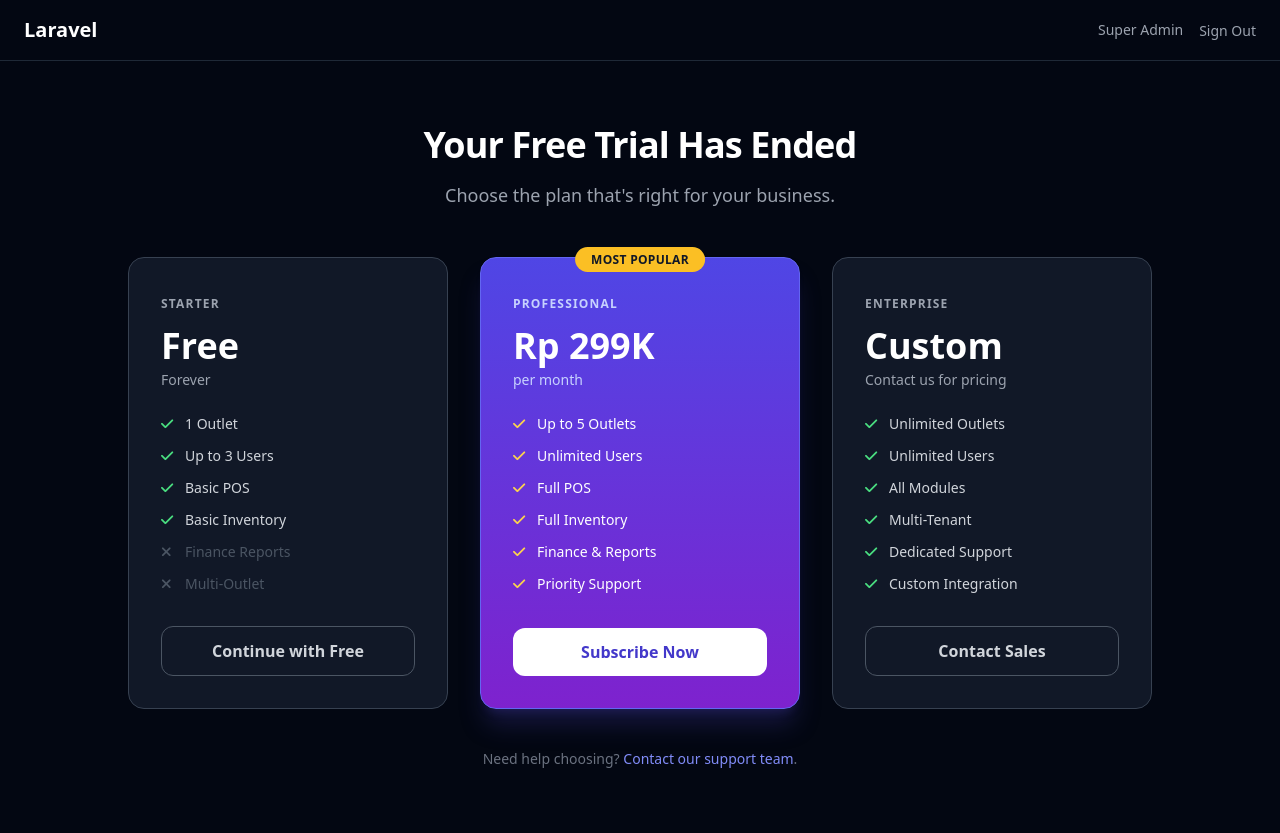
After one commit to fawazbayureksa/pointofsalses-2026, a Laravel app: page /subscription/plans in a window 1280 px wide. The commit adds this page. Run offline with Laravel 12, Linux system fonts and the light colour scheme; a user stored in the database is signed in; data comes from the database, SQL or seed files in the repository; parts of the project's set-up code (start-up, migrations or seed data) failed here and were passed over; some libraries are stand-ins or nearby versions.

Commit message:
feat: add subscription and free-trial features
Agent-Logs-Url: https://github.com/fawazbayureksa/pointofsalses-2026/sessions/96630fff-cde1-470d-9030-140c0dfe311c

Co-authored-by: rexxmks <263259292+rexxmks@users.noreply.github.com>

```diff
--- /dev/null
+++ b/app/Http/Controllers/SubscriptionController.php
@@ -0,0 +1,45 @@
+<?php
+
+namespace App\Http\Controllers;
+
+use Illuminate\Http\Request;
+use Illuminate\Support\Facades\Auth;
+
+class SubscriptionController extends Controller
+{
+    /** Show the available subscription plans. */
+    public function plans()
+    {
+        $tenant = Auth::user()?->tenant;
+
+        return view('subscription.plans', compact('tenant'));
+    }
+
+    /**
+     * Handle a plan selection from the subscription page.
+     * Currently only the "basic" (free) plan can be self-selected.
+     * Paid plans are handled via the contact-sales / email flow.
+     */
+    public function select(Request $request)
+    {
+        $request->validate([
+            'plan' => ['required', 'in:basic'],
+        ]);
+
+        $user   = Auth::user();
+        $tenant = $user?->tenant;
+
+        if (! $tenant) {
+            return redirect()->route('subscription.plans')
+                ->with('warning', 'No tenant associated with your account.');
+        }
+
+        $tenant->update([
+            'plan'          => 'basic',
+            'trial_ends_at' => null,
+        ]);
+
+        return redirect('/admin/dashboard')
+            ->with('success', 'You are now on the free Starter plan.');
+    }
+}
--- a/app/Models/Tenant.php
+++ b/app/Models/Tenant.php
@@ -25,12 +25,14 @@ class Tenant extends Model
         'plan',
         'status',
         'trial_ends_at',
+        'subscription_skipped',
         'settings',
     ];
 
     protected $casts = [
-        'trial_ends_at' => 'datetime',
-        'settings'      => 'array',
+        'trial_ends_at'        => 'datetime',
+        'subscription_skipped' => 'boolean',
+        'settings'             => 'array',
     ];
 
     public function getActivitylogOptions(): LogOptions
@@ -61,6 +63,43 @@ class Tenant extends Model
         return $this->status === 'suspended';
     }
 
+    /** Whether this tenant is currently within a free-trial window. */
+    public function isOnTrial(): bool
+    {
+        return $this->trial_ends_at !== null && $this->trial_ends_at->isFuture();
+    }
+
+    /** Remaining trial days (0 when trial has ended or was never set). */
+    public function trialDaysLeft(): int
+    {
+        if (! $this->isOnTrial()) {
+            return 0;
+        }
+
+        return (int) now()->diffInDays($this->trial_ends_at);
+    }
+
+    /**
+     * Whether the tenant may access the application.
+     *
+     * Access is granted when any of the following is true:
+     *  1. subscription_skipped flag is set (manual override by super-admin)
+     *  2. plan is "basic" (always-free starter tier)
+     *  3. trial has not yet expired
+     */
+    public function canAccessSystem(): bool
+    {
+        if ($this->subscription_skipped) {
+            return true;
+        }
+
+        if ($this->plan === 'basic') {
+            return true;
+        }
+
+        return $this->isOnTrial();
+    }
+
     public function getSetting(string $key, mixed $default = null): mixed
     {
         return data_get($this->settings, $key, $default);
--- a/bootstrap/app.php
+++ b/bootstrap/app.php
@@ -13,10 +13,11 @@ return Application::configure(basePath: dirname(__DIR__))
     )
     ->withMiddleware(function (Middleware $middleware): void {
         $middleware->alias([
-            'tenant.active'      => \App\Http\Middleware\EnsureTenantActive::class,
-            'permission'         => \App\Http\Middleware\CheckPermission::class,
-            'role'               => \Spatie\Permission\Middleware\RoleMiddleware::class,
-            'role_or_permission' => \Spatie\Permission\Middleware\RoleOrPermissionMiddleware::class,
+            'tenant.active'       => \App\Http\Middleware\EnsureTenantActive::class,
+            'subscription.check'  => \App\Http\Middleware\CheckSubscription::class,
+            'permission'          => \App\Http\Middleware\CheckPermission::class,
+            'role'                => \Spatie\Permission\Middleware\RoleMiddleware::class,
+            'role_or_permission'  => \Spatie\Permission\Middleware\RoleOrPermissionMiddleware::class,
         ]);
     })
     ->withExceptions(function (Exceptions $exceptions): void {
--- /dev/null
+++ b/resources/views/subscription/plans.blade.php
@@ -0,0 +1,174 @@
+<!DOCTYPE html>
+<html lang="en">
+<head>
+    <meta charset="utf-8">
+    <meta name="viewport" content="width=device-width, initial-scale=1">
+    <meta name="csrf-token" content="{{ csrf_token() }}">
+    <title>Choose Your Plan – {{ config('app.name') }}</title>
+    <script src="https://cdn.tailwindcss.com"></script>
+    <link rel="stylesheet" href="https://cdnjs.cloudflare.com/ajax/libs/font-awesome/6.4.0/css/all.min.css">
+</head>
+<body class="bg-gray-950 text-white min-h-screen flex flex-col">
+
+    {{-- Navbar --}}
+    <header class="border-b border-gray-800 px-6 py-4 flex items-center justify-between">
+        <a href="/" class="text-xl font-bold text-white">
+            {{ config('app.name', 'POS System') }}
+        </a>
+        <div class="flex items-center space-x-4">
+            @auth
+                <span class="text-sm text-gray-400">{{ Auth::user()->name }}</span>
+                <form method="POST" action="{{ route('logout') }}" class="inline">
+                    @csrf
+                    <button class="text-sm text-gray-400 hover:text-white transition">Sign Out</button>
+                </form>
+            @endauth
+        </div>
+    </header>
+
+    {{-- Flash warning --}}
+    @if (session('warning'))
+        <div class="bg-amber-900/50 border border-amber-700 text-amber-200 text-sm px-6 py-3 text-center">
+            <i class="fa-solid fa-triangle-exclamation mr-2"></i>{{ session('warning') }}
+        </div>
+    @endif
+
+    {{-- Hero --}}
+    <section class="flex-1 py-16 px-4">
+        <div class="max-w-5xl mx-auto text-center mb-12">
+            <h1 class="text-4xl font-extrabold tracking-tight mb-4">
+                Your Free Trial Has Ended
+            </h1>
+            @if ($tenant)
+                <p class="text-gray-400 text-lg">
+                    Choose the plan that's right for <strong class="text-white">{{ $tenant->name }}</strong>
+                    and get back to selling.
+                </p>
+            @else
+                <p class="text-gray-400 text-lg">Choose the plan that's right for your business.</p>
+            @endif
+        </div>
+
+        {{-- Plans grid --}}
+        <div class="max-w-5xl mx-auto grid grid-cols-1 md:grid-cols-3 gap-8">
+
+            {{-- Starter (Free) --}}
+            <div class="bg-gray-900 border border-gray-700 rounded-2xl p-8 flex flex-col">
+                <div class="mb-6">
+                    <span class="text-xs font-semibold uppercase tracking-widest text-gray-400">Starter</span>
+                    <p class="mt-3 text-4xl font-extrabold">Free</p>
+                    <p class="mt-1 text-gray-400 text-sm">Forever</p>
+                </div>
+                <ul class="space-y-3 text-sm text-gray-300 flex-1 mb-8">
+                    <li class="flex items-center gap-2">
+                        <i class="fa-solid fa-check text-green-400 w-4"></i> 1 Outlet
+                    </li>
+                    <li class="flex items-center gap-2">
+                        <i class="fa-solid fa-check text-green-400 w-4"></i> Up to 3 Users
+                    </li>
+                    <li class="flex items-center gap-2">
+                        <i class="fa-solid fa-check text-green-400 w-4"></i> Basic POS
+                    </li>
+                    <li class="flex items-center gap-2">
+                        <i class="fa-solid fa-check text-green-400 w-4"></i> Basic Inventory
+                    </li>
+                    <li class="flex items-center gap-2 text-gray-600">
+                        <i class="fa-solid fa-xmark w-4"></i> Finance Reports
+                    </li>
+                    <li class="flex items-center gap-2 text-gray-600">
+                        <i class="fa-solid fa-xmark w-4"></i> Multi-Outlet
+                    </li>
+                </ul>
+                {{-- Downgrade to basic --}}
+                <form method="POST" action="{{ route('subscription.select') }}">
+                    @csrf
+                    <input type="hidden" name="plan" value="basic">
+                    <button type="submit"
+                        class="w-full py-3 rounded-xl border border-gray-600 text-gray-300 hover:bg-gray-800 font-semibold transition">
+                        Continue with Free
+                    </button>
+                </form>
+            </div>
+
+            {{-- Professional --}}
+            <div class="bg-gradient-to-b from-indigo-600 to-purple-700 border border-indigo-500 rounded-2xl p-8 flex flex-col relative shadow-xl shadow-indigo-900/40">
+                <div class="absolute -top-3 left-1/2 -translate-x-1/2">
+                    <span class="bg-amber-400 text-gray-900 text-xs font-bold uppercase tracking-wide px-4 py-1 rounded-full">
+                        Most Popular
+                    </span>
+                </div>
+                <div class="mb-6">
+                    <span class="text-xs font-semibold uppercase tracking-widest text-indigo-200">Professional</span>
+                    <p class="mt-3 text-4xl font-extrabold">Rp 299K</p>
+                    <p class="mt-1 text-indigo-200 text-sm">per month</p>
+                </div>
+                <ul class="space-y-3 text-sm text-white flex-1 mb-8">
+                    <li class="flex items-center gap-2">
+                        <i class="fa-solid fa-check text-amber-300 w-4"></i> Up to 5 Outlets
+                    </li>
+                    <li class="flex items-center gap-2">
+                        <i class="fa-solid fa-check text-amber-300 w-4"></i> Unlimited Users
+                    </li>
+                    <li class="flex items-center gap-2">
+                        <i class="fa-solid fa-check text-amber-300 w-4"></i> Full POS
+                    </li>
+                    <li class="flex items-center gap-2">
+                        <i class="fa-solid fa-check text-amber-300 w-4"></i> Full Inventory
+                    </li>
+                    <li class="flex items-center gap-2">
+                        <i class="fa-solid fa-check text-amber-300 w-4"></i> Finance & Reports
+                    </li>
+                    <li class="flex items-center gap-2">
+                        <i class="fa-solid fa-check text-amber-300 w-4"></i> Priority Support
+                    </li>
+                </ul>
+                <a href="mailto:{{ config('mail.from.address', 'sales@example.com') }}?subject=Subscribe Professional Plan"
+                    class="w-full py-3 rounded-xl bg-white text-indigo-700 font-bold text-center block hover:bg-indigo-50 transition">
+                    Subscribe Now
+                </a>
+            </div>
+
+            {{-- Enterprise --}}
+            <div class="bg-gray-900 border border-gray-700 rounded-2xl p-8 flex flex-col">
+                <div class="mb-6">
+                    <span class="text-xs font-semibold uppercase tracking-widest text-gray-400">Enterprise</span>
+                    <p class="mt-3 text-4xl font-extrabold">Custom</p>
+                    <p class="mt-1 text-gray-400 text-sm">Contact us for pricing</p>
+                </div>
+                <ul class="space-y-3 text-sm text-gray-300 flex-1 mb-8">
+                    <li class="flex items-center gap-2">
+                        <i class="fa-solid fa-check text-green-400 w-4"></i> Unlimited Outlets
+                    </li>
+                    <li class="flex items-center gap-2">
+                        <i class="fa-solid fa-check text-green-400 w-4"></i> Unlimited Users
+                    </li>
+                    <li class="flex items-center gap-2">
+                        <i class="fa-solid fa-check text-green-400 w-4"></i> All Modules
+                    </li>
+                    <li class="flex items-center gap-2">
+                        <i class="fa-solid fa-check text-green-400 w-4"></i> Multi-Tenant
+                    </li>
+                    <li class="flex items-center gap-2">
+                        <i class="fa-solid fa-check text-green-400 w-4"></i> Dedicated Support
+                    </li>
+                    <li class="flex items-center gap-2">
+                        <i class="fa-solid fa-check text-green-400 w-4"></i> Custom Integration
+                    </li>
+                </ul>
+                <a href="mailto:{{ config('mail.from.address', 'sales@example.com') }}?subject=Enterprise Plan Inquiry"
+                    class="w-full py-3 rounded-xl border border-gray-600 text-gray-300 hover:bg-gray-800 font-semibold text-center block transition">
+                    Contact Sales
+                </a>
+            </div>
+
+        </div>
+
+        <p class="text-center text-gray-500 text-sm mt-10">
+            Need help choosing?
+            <a href="mailto:{{ config('mail.from.address', 'support@example.com') }}"
+               class="text-indigo-400 hover:underline">Contact our support team</a>.
+        </p>
+    </section>
+
+</body>
+</html>
--- a/routes/web.php
+++ b/routes/web.php
@@ -11,6 +11,7 @@ use App\Http\Controllers\Auth\AuthenticatedSessionController;
 use App\Http\Controllers\Auth\NewPasswordController;
 use App\Http\Controllers\Auth\PasswordResetLinkController;
 use App\Http\Controllers\Auth\RegisteredUserController;
+use App\Http\Controllers\SubscriptionController;
 use Illuminate\Support\Facades\Route;
 
 Route::get('/', fn() => view('welcome'));
@@ -31,9 +32,13 @@ Route::middleware('guest')->group(function () {
 
 Route::middleware('auth')->group(function () {
     Route::post('/logout', [AuthenticatedSessionController::class, 'destroy'])->name('logout');
+
+    // Subscription / plan selection (accessible even when trial has expired)
+    Route::get('/subscription/plans', [SubscriptionController::class, 'plans'])->name('subscription.plans');
+    Route::post('/subscription/select', [SubscriptionController::class, 'select'])->name('subscription.select');
 });
 
-Route::middleware(['auth'])
+Route::middleware(['auth', 'tenant.active', 'subscription.check'])
     ->prefix('admin')
     ->name('admin.')
     ->group(function () {
```
Also changed, not shown: app/Http/Controllers/Admin/TenantController.php (+32 -26 lines), app/Http/Controllers/Auth/RegisteredUserController.php (+30 -3 lines), app/Http/Middleware/CheckSubscription.php (added, +49 -0 lines), resources/views/admin/partials/navbar.blade.php (+27 -1 lines), resources/views/admin/tenants/create-modal.blade.php (+13 -0 lines), resources/views/admin/tenants/edit-modal.blade.php (+14 -0 lines), resources/views/admin/tenants/show.blade.php (+27 -0 lines), resources/views/auth/register.blade.php (+14 -3 lines), database/migrations/2026_03_29_000001_add_subscription_skipped_to_tenants_table.php (added).
